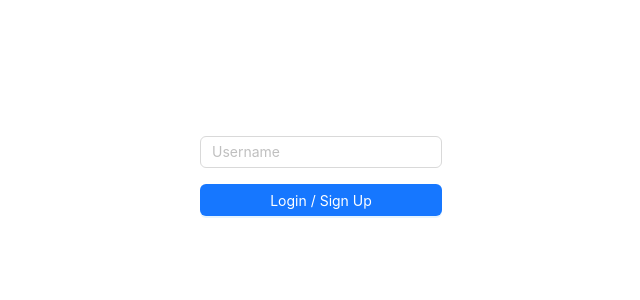
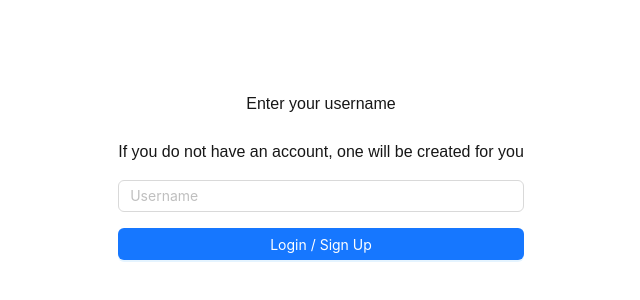
Before and after one commit to akaowen7/hack-the-hill, a Next.js app: page /login in a window 1280 px wide. Shown: the part 224-524 px from the top of the page, without its empty margins (319-959 px from the left). Built offline with nearby package versions, Linux system fonts and the light colour scheme.

Commit message:
things idk i forgot

```diff
--- a/src/app/components/Navigation.js
+++ b/src/app/components/Navigation.js
@@ -7,7 +7,7 @@ import Link from "next/link";
 export default function Home() {
   return (
     <>
-      <div className="p-6 max-w-sm mx-auto bg-white rounded-xl shadow-lg flex items-center justify-between">
+      <div className="sticky bottom-0 p-6 max-w-sm mx-auto bg-white rounded-xl shadow-lg flex items-center justify-between">
         <Link href="../">
           <FontAwesomeIcon
             icon={faHome}
--- a/src/app/login/page.js
+++ b/src/app/login/page.js
@@ -30,6 +30,13 @@ export default function Login() {
   return (
     <div className="h-screen w-screen flex justify-center">
       <div className="flex flex-col gap-4 my-auto">
+        <p className="flex text-center">
+          Enter your username
+          <br />
+          <br />
+          If you do not have an account, one will be created for you
+          <br />
+        </p>
         <Input
           placeholder="Username"
           value={username}
```
